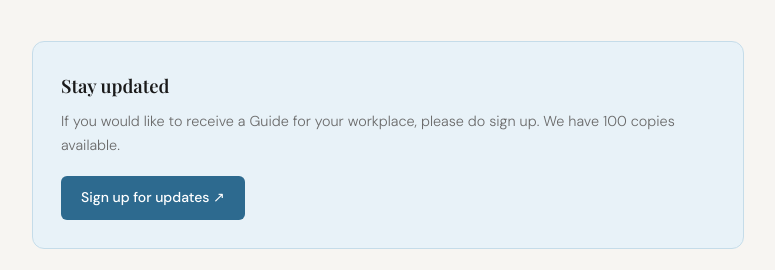
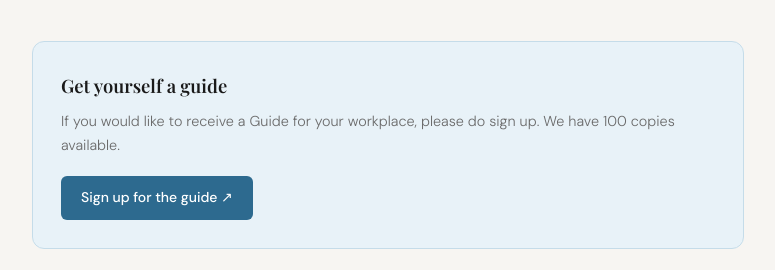
Before and after one commit to nicolagwhite/virtual-reality-in-advanced-cancer-pain, a plain HTML site: page index.html in a window 1280 px wide. Shown: the part 762-1032 px from the top of the page, without its empty margins (252-1027 px from the left). Drawn offline with nearby package versions, Linux system fonts and the light colour scheme; a web font is replaced by a local one.

Commit message:
Update index.html

```diff
--- a/index.html
+++ b/index.html
@@ -324,10 +324,10 @@
 
     <!-- Signup -->
     <div class="signup-section">
-      <h2>Stay updated</h2>
+      <h2>Get yourself a guide</h2>
       <p>If you would like to receive a Guide for your workplace, please do sign up. We have 100 copies available.</p>
       <a class="signup-btn" href="https://forms.office.com/Pages/ResponsePage.aspx?id=_oivH5ipW0yTySEKEdmlwgL-NB5BqUJJt7oGStEx-hxUMzQzNk4zNDhMOFhSOUJCV05JMVNHMjlTRS4u" target="_blank" rel="noopener">
-        Sign up for updates ↗
+        Sign up for the guide ↗
       </a>
     </div>
 
```
